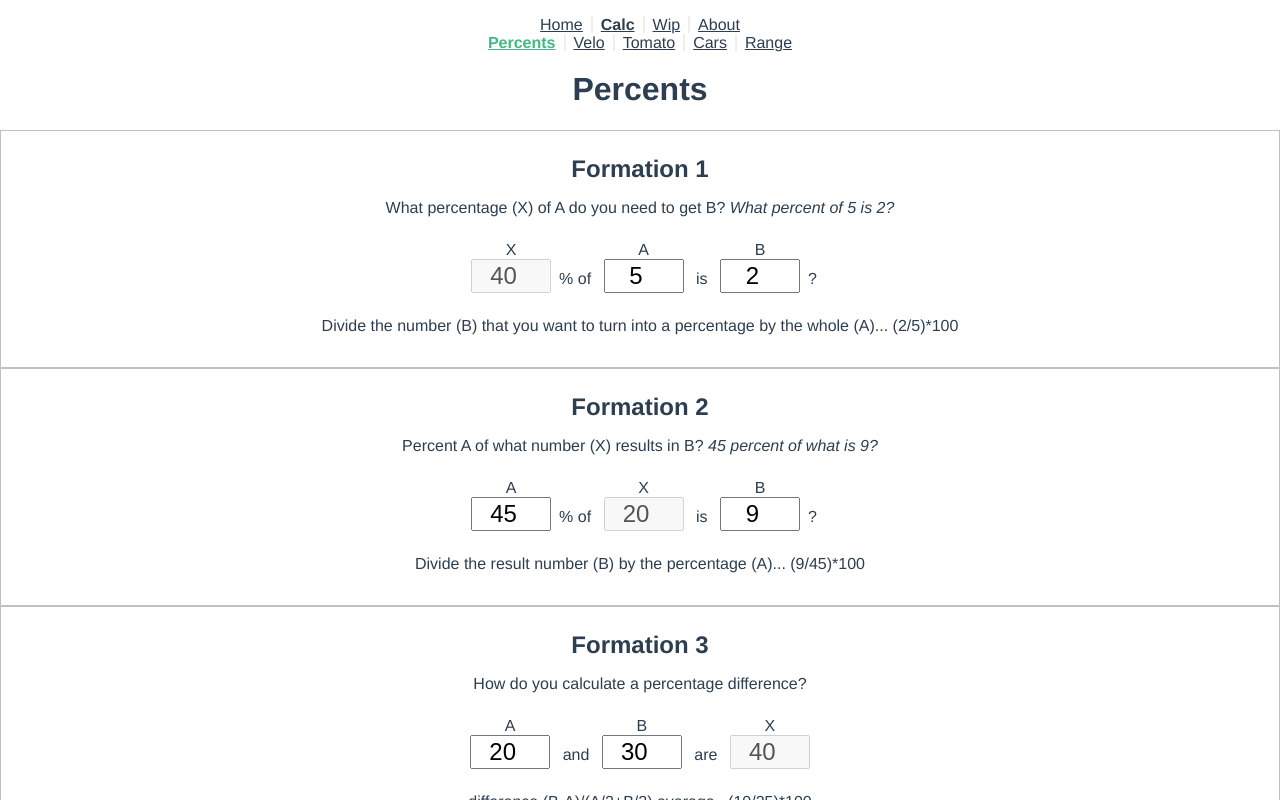
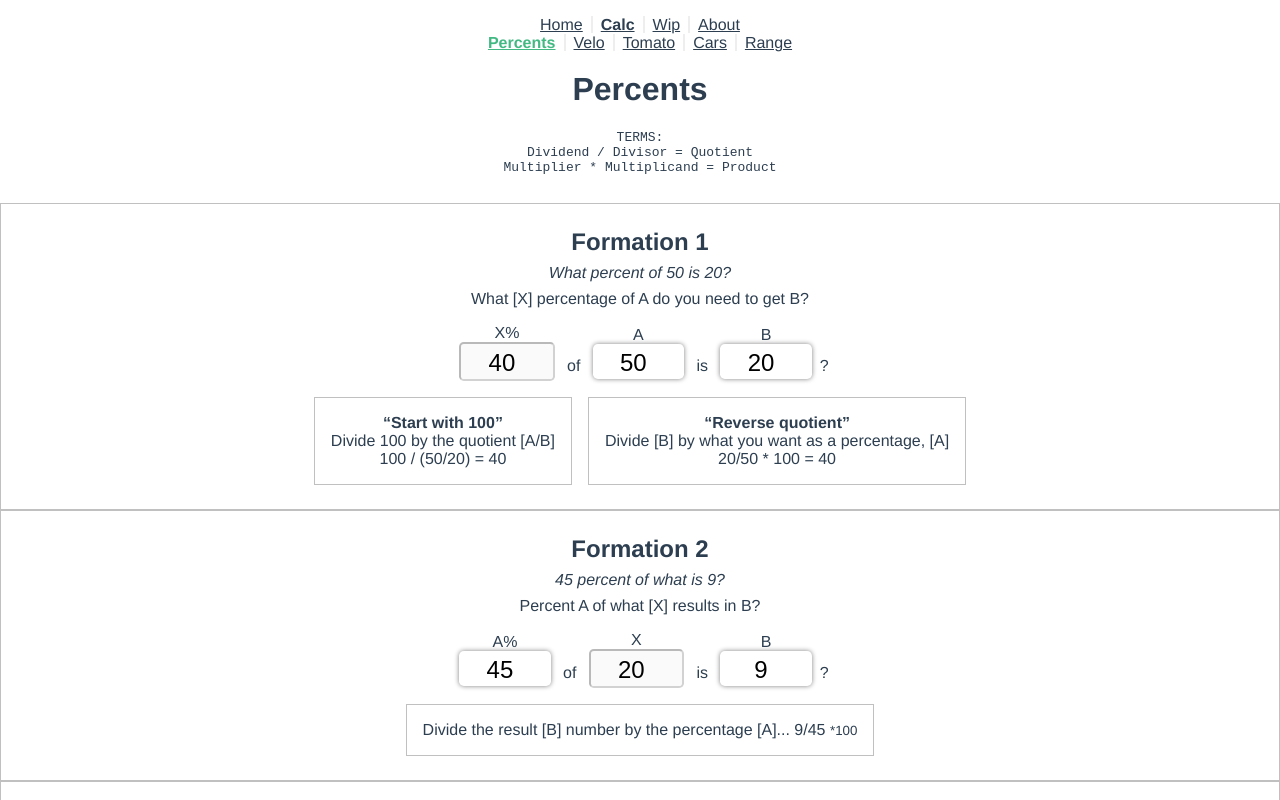
Before and after one commit to dvdrtrgn/muse3, a Vue app: page /calc/Percents in a window 1280 px wide. Shown: the top 800 px of the page. Built offline with nearby package versions, Linux system fonts and the light colour scheme.

Commit message:
Tidy formatting

```diff
--- a/src/router/index.js
+++ b/src/router/index.js
@@ -21,7 +21,7 @@ const routes = [
         path: 'Percents',
         name: 'Percents',
         meta: {
-          title: 'The Counter Intuitive Percent',
+          title: 'The Elusive Percent',
         },
         component: () =>
           import(/* webpackChunkName: "Percents" */ '../views/calc/Percents.vue'),
--- a/src/views/Calc.vue
+++ b/src/views/Calc.vue
@@ -6,6 +6,28 @@
 </template>
 
 <style lang="scss">
+  $break: 40em;
+
+  @mixin break() {
+    @media (max-width: $break) and (orientation: portrait) {
+      @content;
+    }
+  }
+
+  input[type='number'],
+  .number {
+    border-radius: 0.2em;
+    font-size: 1.5rem;
+    padding: 0.2em 0.3em 0.1em;
+    text-align: center;
+    width: 3em;
+    &:not(:disabled) {
+      background: white;
+      box-shadow: 0 0 0.2em grey;
+      border: 0;
+    }
+  }
+
   .tidy {
     border: 1px solid silver;
     padding: 1rem;
@@ -14,13 +36,17 @@
       margin: 0.5rem;
     }
     input[type='number'] {
-      font-size: 1.5rem;
-      text-align: center;
-      width: 3em;
+      padding-left: 0.5em; /* compensate for incrementor arrows */
     }
     label {
       display: inline-block;
       width: min-content
+    }
+    p {
+      margin: 0.5em;
+      @include break {
+        margin: 0.1em;
+      }
     }
 
     .full {
@@ -28,4 +54,13 @@
     }
   }
 
+  .flex {
+    display: flex;
+    justify-content: center;
+
+    @include break {
+      flex-wrap: wrap;
+    }
+  }
+
 </style>
--- a/src/views/calc/Cars.vue
+++ b/src/views/calc/Cars.vue
@@ -5,8 +5,8 @@
   <table>
     <tr>
       <th></th>
-      <td>Distance (miles) <input class="editable" v-model="distance" /></td>
-      <td>Price per gallon $ <input class="editable" v-model="price" /></td>
+      <td>Distance (miles) <input class="number" v-model="distance" /></td>
+      <td>Price per gallon $ <input class="number" v-model="price" /></td>
     </tr>
   </table>
 
@@ -22,14 +22,14 @@
     <tr>
       <th>Old car</th>
       <td>
-        <input class="editable" v-model="carA1" /> mpg
+        <input class="number" v-model="carA1" /> mpg
         <br />
         <span>${{ costAtPer(carA1).toFixed(2) }}</span>
         <i> / {{ gallons(carA1).toFixed(1) }}gal</i>
         <h6>{{ (1 / carA1).toFixed(3) }}gpm</h6>
       </td>
       <td>
-        <input class="editable" v-model="carB1" /> mpg
+        <input class="number" v-model="carB1" /> mpg
         <br />
         <span>${{ costAtPer(carB1).toFixed(2) }}</span>
         <i> / {{ gallons(carB1).toFixed(1) }}gal</i>
@@ -39,14 +39,14 @@
     <tr>
       <th>New car</th>
       <td>
-        <input class="editable" v-model="carA2" /> mpg
+        <input class="number" v-model="carA2" /> mpg
         <br />
         <span>${{ costAtPer(carA2).toFixed(2) }}</span>
         <i> / {{ gallons(carA2).toFixed(1) }}gal</i>
         <h6>{{ (1 / carA2).toFixed(3) }}gpm</h6>
       </td>
       <td>
-        <input class="editable" v-model="carB2" /> mpg
+        <input class="number" v-model="carB2" /> mpg
         <br />
         <span>${{ costAtPer(carB2).toFixed(2) }}</span>
         <i> / {{ gallons(carB2).toFixed(1) }}gal</i>
@@ -171,14 +171,5 @@
     h6 {
       margin: 0;
     }
-
-    .editable {
-      background: white;
-      box-shadow: 0 0 0.2em grey;
-      border: 0;
-      border-radius: 0.2em;
-      line-height: 1;
-      padding: 0.2em 0.3em 0;
-    }
   }
 </style>
--- a/src/views/calc/Percents.vue
+++ b/src/views/calc/Percents.vue
@@ -1,47 +1,71 @@
 <template>
   <h1>Percents</h1>
+  <pre>
+TERMS:
+Dividend / Divisor = Quotient
+Multiplier * Multiplicand = Product
+  </pre>
 
   <div class="tidy">
     <h2>Formation 1</h2>
-    <p>
-      What percentage (X) of A do you need to get B?
-      <i>What percent of {{ f1_a }} is {{ f1_b }}? </i>
-    </p>
-    <label>X<input type="number" v-model.number="f1_x" disabled/></label>% of
+    <i>What percent of {{ f1_a }} is {{ f1_b }}? </i>
+    <p>What [X] percentage of A do you need to get B?</p>
+
+    <label>X%<input type="number" disabled :value="num(f1_x)"/></label> of
     <label>A<input type="number" v-model.number="f1_a"/></label> is
     <label>B<input type="number" v-model.number="f1_b"/></label>?
-    <p>
-      Divide the number (B) that you want to turn into a percentage by the whole (A)...
-      ({{ f1_b }}/{{ f1_a }})*100
-    </p>
+
+    <div class="flex">
+      <p class="tidy">
+        <b>“Start with 100”</b>
+        <br />
+        Divide 100 by the quotient [A/B] <br />
+        100 / ({{ f1_a }}/{{ f1_b }}) = {{ f1_x2 }}
+      </p>
+      <p class="tidy">
+        <b>“Reverse quotient”</b>
+        <br />
+        Divide [B] by what you want as a percentage, [A] <br />
+        {{ f1_b }}/{{ f1_a }} * 100 = {{ f1_x }}
+      </p>
+    </div>
   </div>
 
   <div class="tidy">
     <h2>Formation 2</h2>
-    <p>
-      Percent A of what number (X) results in B?
-      <i>{{ f2_a }} percent of what is {{ f2_b }}? </i>
-    </p>
-    <label>A<input type="number" v-model.number="f2_a"/></label>% of
-    <label>X<input type="number" v-model.number="f2_x" disabled/></label> is
+    <i>{{ f2_a }} percent of what is {{ f2_b }}? </i>
+    <p>Percent A of what [X] results in B?</p>
+
+    <label>A%<input type="number" v-model.number="f2_a"/></label>
+    of
+    <label>X<input type="number" disabled :value="f2_x"/></label>
+    is
     <label>B<input type="number" v-model.number="f2_b"/></label>?
-    <p>
-      Divide the result number (B) by the percentage (A)...
-      ({{ f2_b }}/{{ f2_a }})*100
-    </p>
+
+    <div class="flex">
+      <p class="tidy">
+        Divide the result [B] number by the percentage [A]...
+        {{ f2_b }}/{{ f2_a }} <small>*100</small>
+      </p>
+    </div>
   </div>
 
   <div class="tidy">
     <h2>Formation 3</h2>
-    <p>
-      How do you calculate a percentage difference?
-    </p>
-    <label>A<input type="number" v-model.number="f3_a"/></label> and
-    <label>B<input type="number" v-model.number="f3_b"/></label> are
-    <label>X<input type="number" v-model.number="f3_x" disabled/></label>
-    <p>
-      difference (B-A)/(A/2+B/2) average...({{ (f3_b - f3_a) }}/{{ (f3_a + f3_b) / 2 }})*100
-    </p>
+    <p>How do you calculate a percentage difference?</p>
+
+    <label>A<input type="number" v-model.number="f3_a"/></label>
+    and
+    <label>B<input type="number" v-model.number="f3_b"/></label>
+    are
+    <label>X%<input type="number" disabled :value="f3_x"/></label>
+
+    <div class="flex">
+      <p class="tidy">
+        Difference [B-A] divided by average [(A+B)/2]...
+        {{ f3_b - f3_a }}/{{ (f3_a + f3_b) / 2 }} <small>*100</small>
+      </p>
+    </div>
   </div>
 </template>
 
@@ -49,31 +73,51 @@
   export default {
     data() {
       return {
-        f1_a: 5,
-        f1_b: 2,
+        f1_a: 50,
+        f1_b: 20,
         f2_a: 45,
         f2_b: 9,
         f3_a: 20,
         f3_b: 30,
       };
     },
+    methods: {
+      loc(val) {
+        let prop = this[val];
+        return (prop || val).toLocaleString();
+      },
+      num(str) {
+        let num = String(str).replace(/,/g, '');
+        return Number(num);
+      },
+    },
     computed: {
+      f1_x2() {
+        let rez = 100 / (this.f1_a / this.f1_b);
+        return rez.toLocaleString();
+      },
       f1_x() {
-        let rez = this.f1_b / this.f1_a * 100;
+        let rez = (this.f1_b / this.f1_a) * 100;
         return rez.toLocaleString();
       },
       f2_x() {
-        let rez = this.f2_b / this.f2_a * 100;
+        let rez = (this.f2_b / this.f2_a) * 100;
         return rez.toLocaleString();
       },
       f3_x() {
         let dif = this.f3_b - this.f3_a;
-        let avg = this.f3_a / 2 + this.f3_b / 2;
-        let rez = dif / avg * 100;
+        let avg = (this.f3_a + this.f3_b) / 2;
+        let rez = (dif / avg) * 100;
         return rez.toLocaleString();
       },
     },
   };
 </script>
 
-<style></style>
+<style lang="scss">
+  #Percents {
+    input:disabled {
+      color: black;
+    }
+  }
+</style>
--- a/src/views/calc/Range.vue
+++ b/src/views/calc/Range.vue
@@ -116,10 +116,6 @@
 
 <style lang="scss">
   #Range {
-    .flex {
-      display: flex;
-      justify-content: center;
-    }
     .lined {
       justify-content: space-around;
       > * {
--- a/src/views/calc/Velo.vue
+++ b/src/views/calc/Velo.vue
@@ -5,7 +5,7 @@
       Wind can only help going one way.
       Consider these variables...
       <br> distance {{ distance }} / speed {{ topSpeed }}
-      <br> {{ distance / topSpeed }} hours (Both ways: x2)
+      <br> {{ distance / topSpeed }} hours (one way)
     </p>
 
     <h2 class="full">
@@ -34,9 +34,9 @@
 
     <hr>
 
-    <h2 class="full">
+    <h3 class="full">
       Increased by: <b>{{ (timeTotal - timeNormal).toLocaleString() }}</b>&nbsp;hours
-    </h2>
+    </h3>
     <p>
       <span v-if="!played">
         Try a wind speed close to the top speed! <br />
@@ -57,7 +57,7 @@
       return {
         wind: 50,
         topSpeed: 250,
-        distance: 500,
+        distance: 1500,
         played: 0,
       };
     },
```
